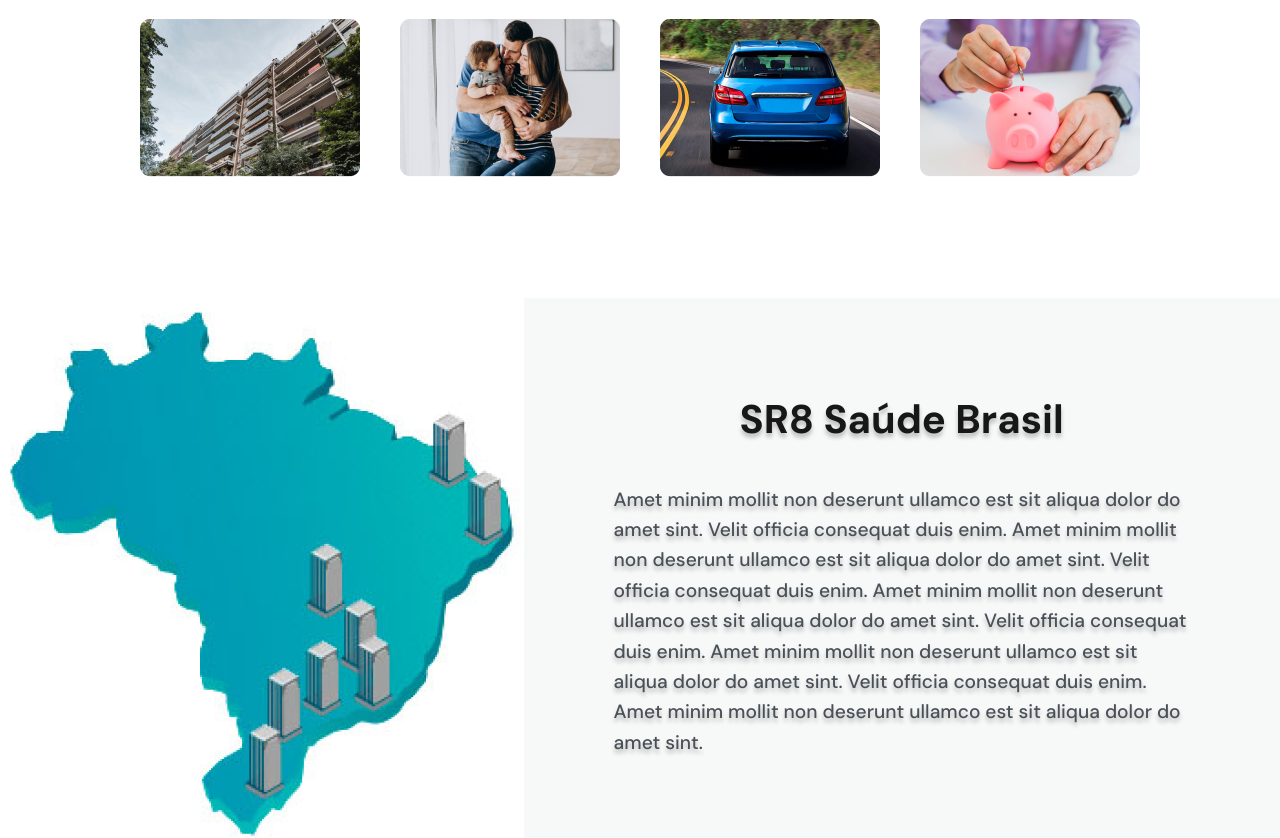
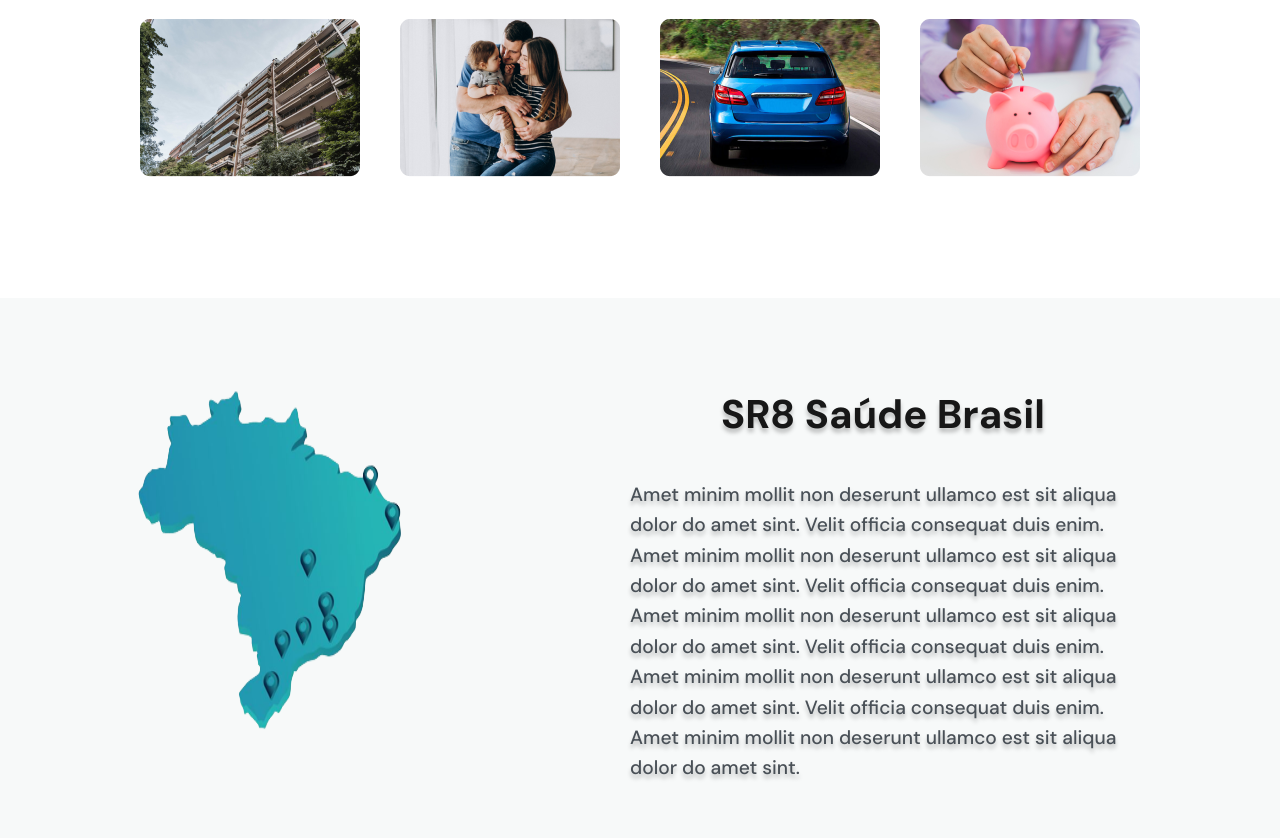
Before and after one commit to DanielBarros86/sr8-saude, a Next.js app: page / in a window 1280 px wide. Shown: the part 855-1693 px from the top of the page. Built offline with nearby package versions, Linux system fonts and the light colour scheme; no server answers.

Commit message:
feat: update images

```diff
--- a/src/styles/pages/home.ts
+++ b/src/styles/pages/home.ts
@@ -34,13 +34,11 @@ export const Location = styled.section`
   background: ${({ theme }) => theme.colors.backgroundSecondary};
 
   div {
-    max-width: 36rem;
-    margin: 0 5.6rem;
+    padding: 5.6rem 9rem 5.6rem 6rem;
 
     h2 {
       font-size: 2.5rem;
       text-align: center;
-      margin-top: 5.9rem;
     }
 
     p {
@@ -52,25 +50,12 @@ export const Location = styled.section`
     }
   }
 
-  @media (max-width: 1040px) {
+  @media (max-width: 1100px) {
     align-items: center;
     flex-direction: column-reverse;
-    padding: 2.5rem 1.5rem;
-
-    img {
-      margin-top: 1.9rem;
-      width: 20rem;
-    }
-
-    margin: 0;
 
     div {
-      max-width: initial;
-      margin: 0;
-
-      h2 {
-        margin-top: 0;
-      }
+      padding: 2.5rem 1.5rem 0;
     }
   }
 `;
```
Also changed, not shown: src/styles/pages/about.ts (+7 -1 lines), src/styles/pages/cotation.ts (+1 -6 lines), public/images/brazil-map.png, public/images/women-wearing-company-shirt.png.
